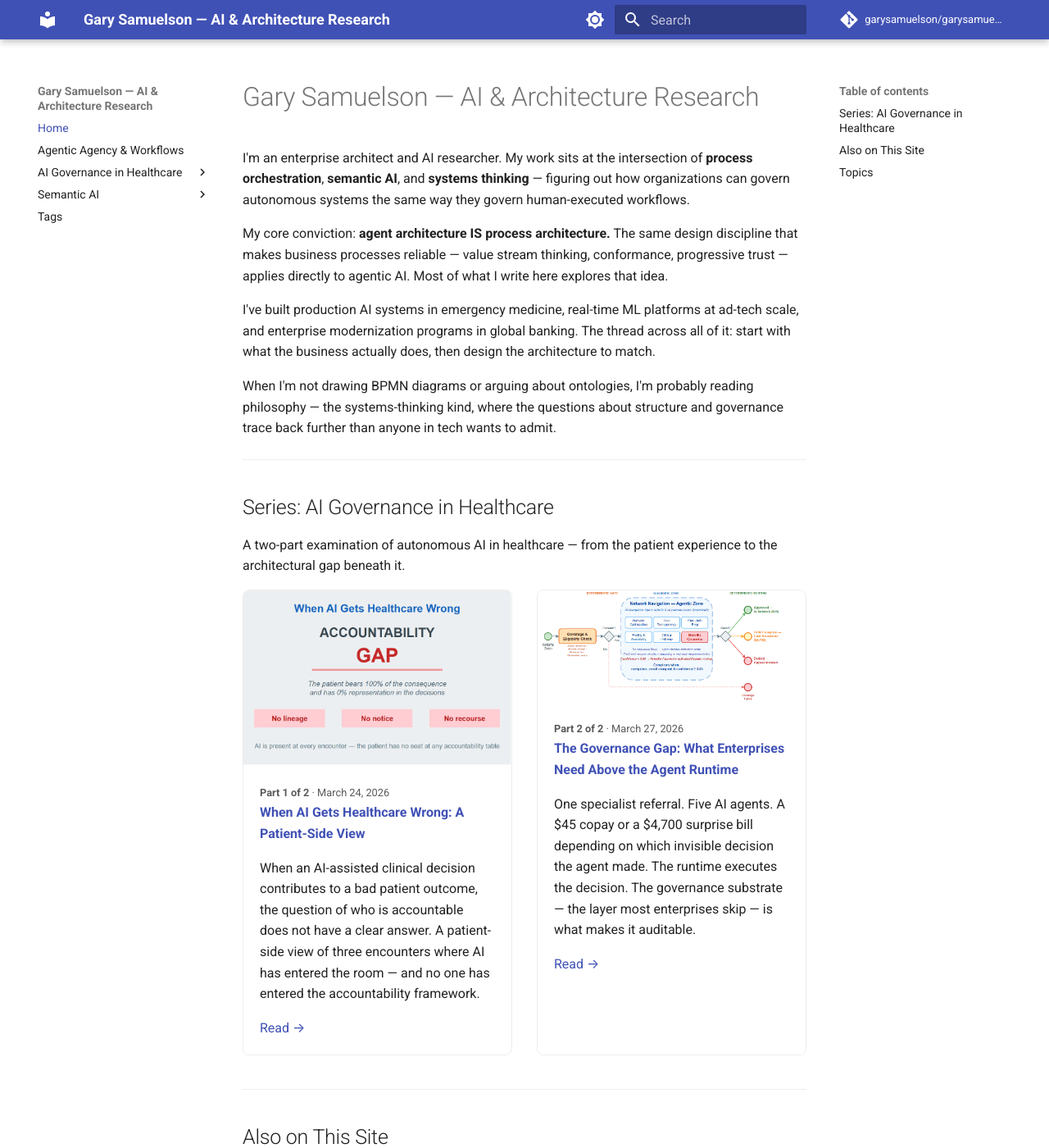
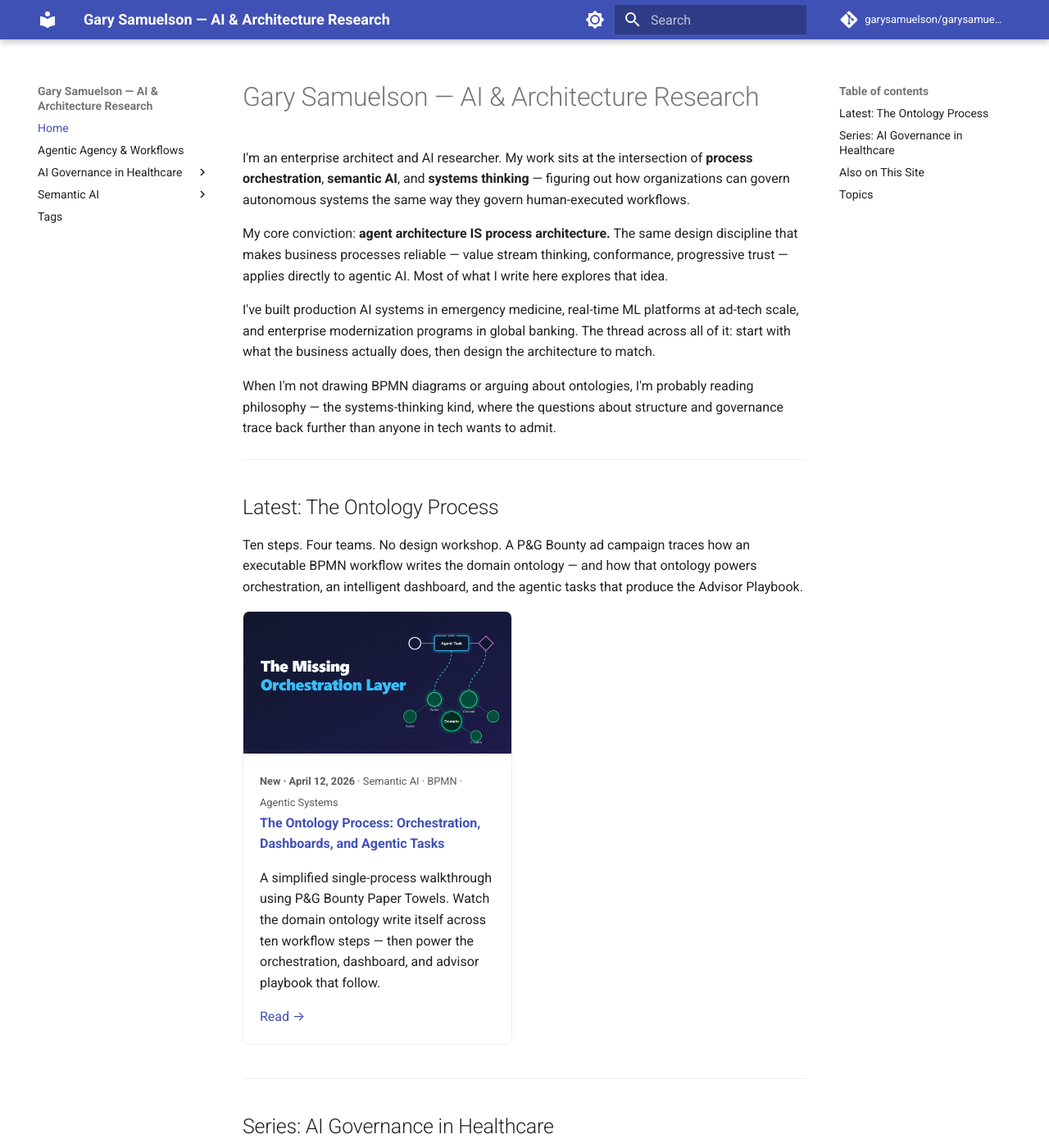
Before and after one commit to garysamuelson/garysamuelson.github.io, an MkDocs documentation site: the page built from docs/index.md, in a window 1280 px wide and 1400 px high. Shown: the whole window at 82% size. Built offline with MkDocs 1.6.1 and Material for MkDocs 9.7.7, drawn with Linux system fonts in a browser that asks for light colours; comment, search, counter and statistics services are not loaded.

Commit message:
Feature: promote CPG campaign post to landing page hero

```diff
--- a/docs/index.md
+++ b/docs/index.md
@@ -7,6 +7,28 @@ My core conviction: **agent architecture IS process architecture.** The same des
 I've built production AI systems in emergency medicine, real-time ML platforms at ad-tech scale, and enterprise modernization programs in global banking. The thread across all of it: start with what the business actually does, then design the architecture to match.
 
 When I'm not drawing BPMN diagrams or arguing about ontologies, I'm probably reading philosophy — the systems-thinking kind, where the questions about structure and governance trace back further than anyone in tech wants to admit.
+
+---
+
+## Latest: The Ontology Process
+
+Ten steps. Four teams. No design workshop. A P&G Bounty ad campaign traces how an executable BPMN workflow writes the domain ontology — and how that ontology powers orchestration, an intelligent dashboard, and the agentic tasks that produce the Advisor Playbook.
+
+<div style="display:grid; grid-template-columns: repeat(auto-fill, minmax(280px, 1fr)); gap:1.5rem; margin-bottom:2rem;">
+
+<div markdown style="border:1px solid var(--md-default-fg-color--lightest); border-radius:8px; overflow:hidden;">
+<a href="semantic-ai/cpg-campaign-simplified-workflow/">
+  <img src="assets/images/banner_2_2026-04-11_13h51_14.png" alt="The Ontology Process — Orchestration, Dashboards, and Agentic Tasks" style="width:100%; display:block;" />
+</a>
+<div style="padding:1rem;">
+<small><strong>New · April 12, 2026</strong> · Semantic AI · BPMN · Agentic Systems</small><br/>
+<strong><a href="semantic-ai/cpg-campaign-simplified-workflow/">The Ontology Process: Orchestration, Dashboards, and Agentic Tasks</a></strong>
+<p>A simplified single-process walkthrough using P&G Bounty Paper Towels. Watch the domain ontology write itself across ten workflow steps — then power the orchestration, dashboard, and advisor playbook that follow.</p>
+<a href="semantic-ai/cpg-campaign-simplified-workflow/">Read →</a>
+</div>
+</div>
+
+</div>
 
 ---
 
```
